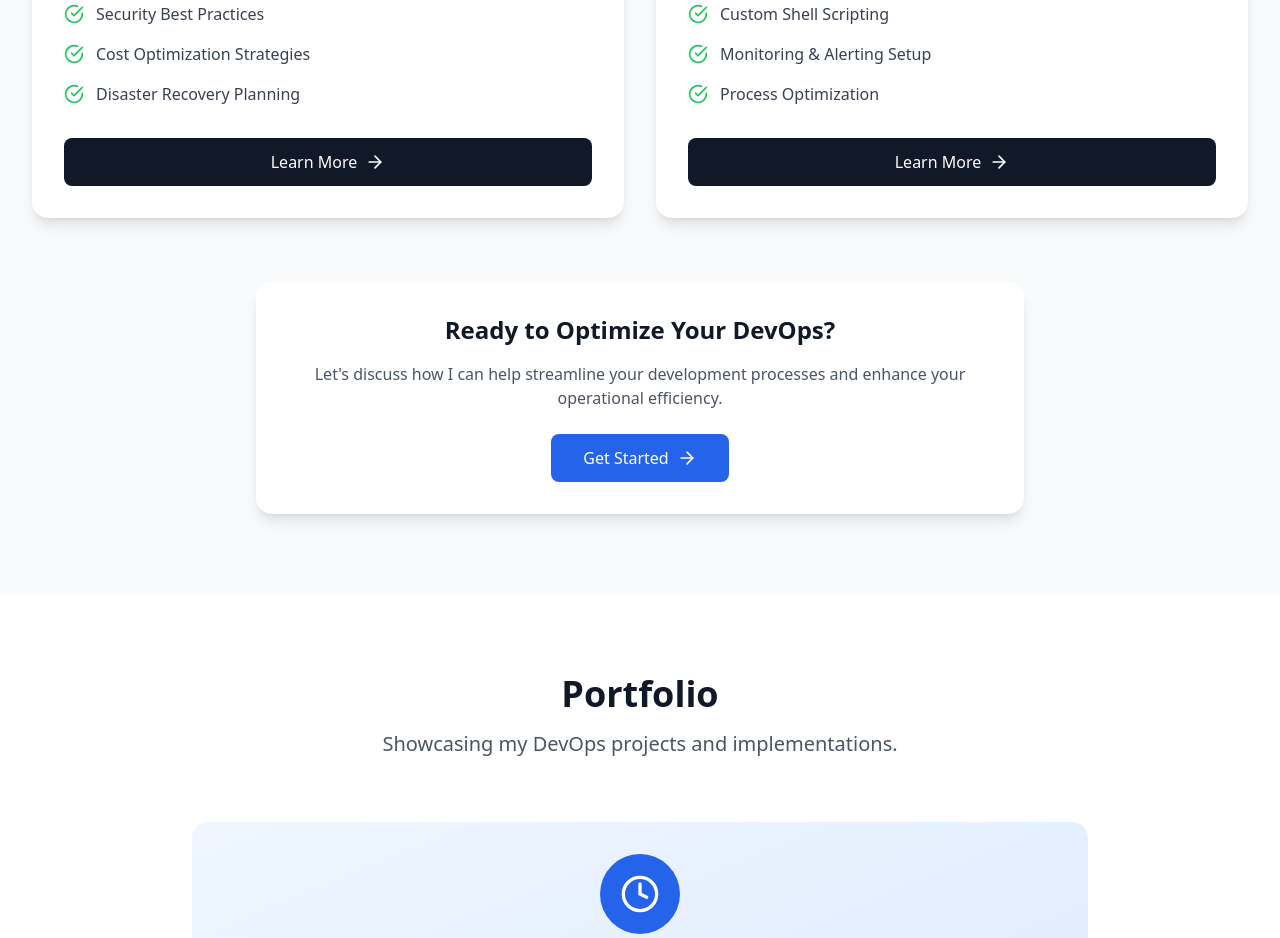
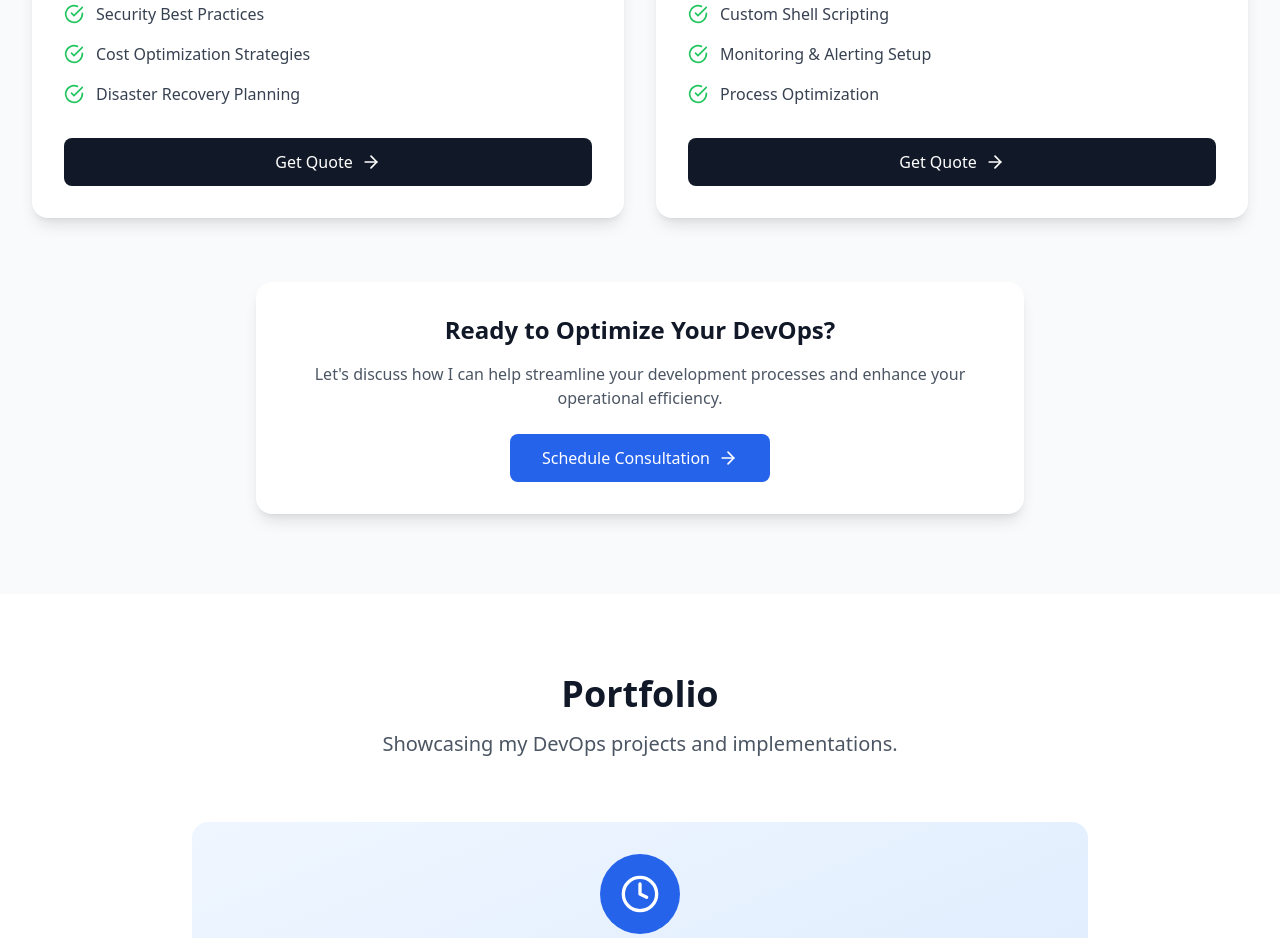
Before and after one commit to santhosh-nuthakki/personal-portfolio, a React (Vite) app: page / in a window 1280 px wide. Shown: the part 4820-5758 px from the top of the page. Built offline with nearby package versions, Linux system fonts and the light colour scheme.

Commit message:
Replace Learn More buttons with meaningful actions

```diff
--- a/src/components/Services.tsx
+++ b/src/components/Services.tsx
@@ -71,10 +71,15 @@ const Services: React.FC = () => {
                   ))}
                 </div>
 
-                <button className="w-full bg-gray-900 text-white py-3 px-6 rounded-lg hover:bg-gray-800 transition-colors duration-200 flex items-center justify-center space-x-2">
-                  <span>Learn More</span>
+                <a
+                  href="https://mail.google.com/mail/?view=cm&fs=1&to=santhosh.nuthakki.1@gmail.com&su=Inquiry about DevOps Services"
+                  target="_blank"
+                  rel="noopener noreferrer"
+                  className="w-full bg-gray-900 text-white py-3 px-6 rounded-lg hover:bg-gray-800 transition-colors duration-200 flex items-center justify-center space-x-2"
+                >
+                  <span>Get Quote</span>
                   <ArrowRight className="h-5 w-5" />
-                </button>
+                </a>
               </div>
             </div>
           ))}
@@ -86,10 +91,15 @@ const Services: React.FC = () => {
             <p className="text-gray-600 mb-6">
               Let's discuss how I can help streamline your development processes and enhance your operational efficiency.
             </p>
-            <button className="bg-blue-600 text-white px-8 py-3 rounded-lg hover:bg-blue-700 transition-colors duration-200 inline-flex items-center space-x-2">
-              <span>Get Started</span>
+            <a
+              href="https://mail.google.com/mail/?view=cm&fs=1&to=santhosh.nuthakki.1@gmail.com&su=DevOps Consultation Request"
+              target="_blank"
+              rel="noopener noreferrer"
+              className="bg-blue-600 text-white px-8 py-3 rounded-lg hover:bg-blue-700 transition-colors duration-200 inline-flex items-center space-x-2"
+            >
+              <span>Schedule Consultation</span>
               <ArrowRight className="h-5 w-5" />
-            </button>
+            </a>
           </div>
         </div>
       </div>
```
